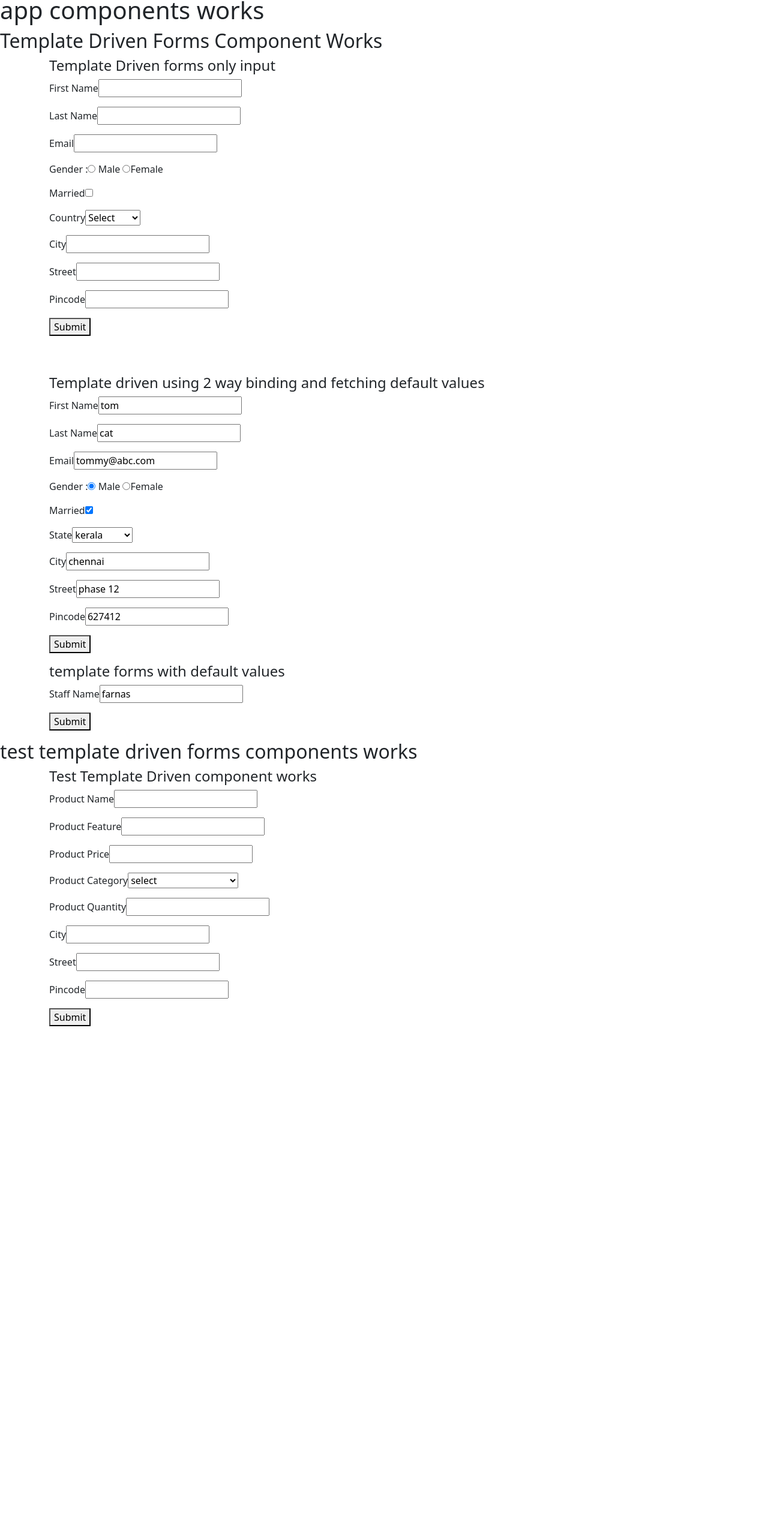
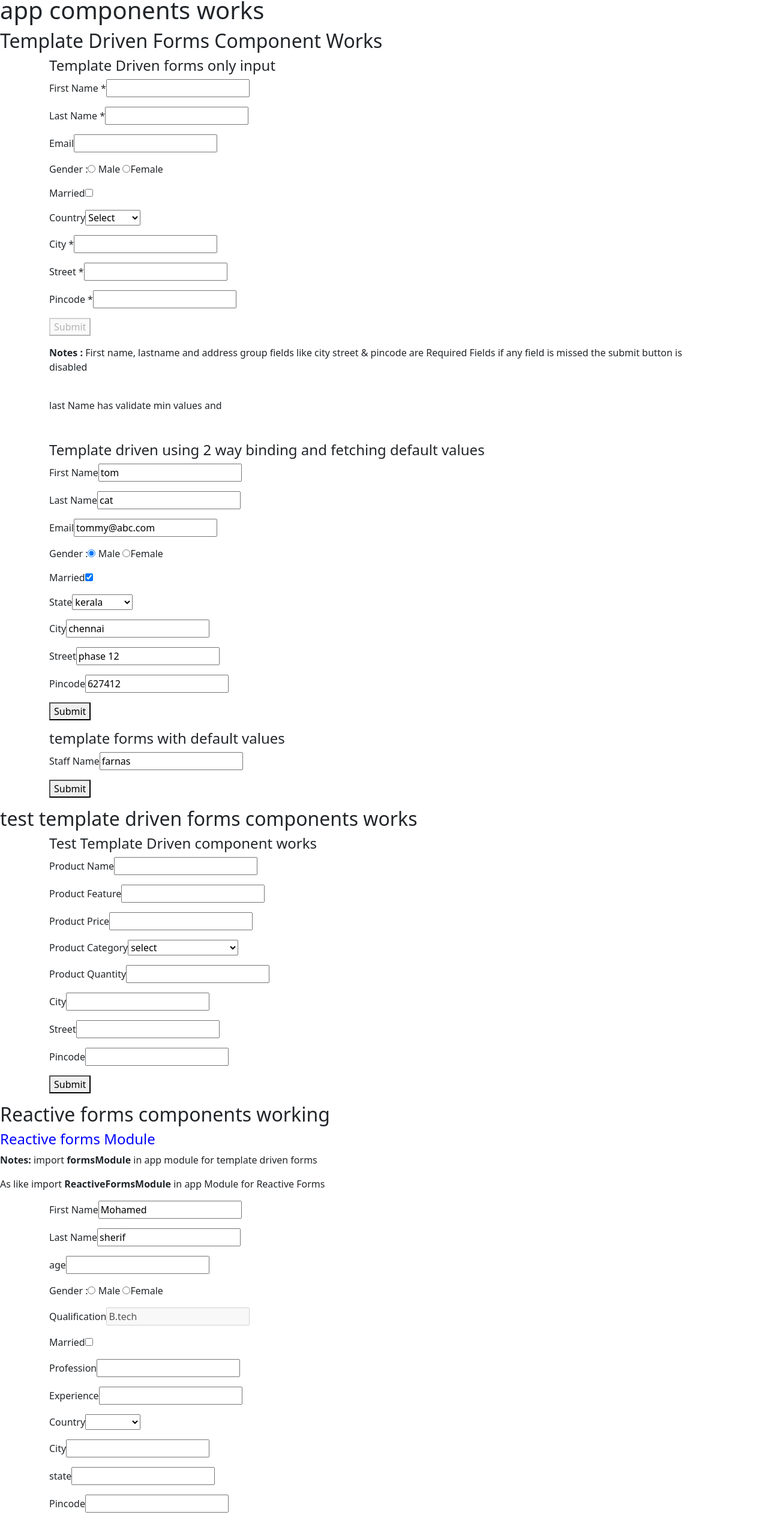
Before and after one commit to Mdksherif/angular-basics, an Angular app: page / in a window 1280 px wide. Shown: the part 7-2543 px from the top of the page at 60% size. Before the commit the page ends 1734 px from the top, so only its background shows below. Built offline with nearby package versions, Linux system fonts and the light colour scheme.

Commit message:
template form validation and reactive forms

```diff
--- a/src/app/app.component.html
+++ b/src/app/app.component.html
@@ -3,5 +3,7 @@
 <app-directives></app-directives>
 <app-form></app-form>
 <app-hooks></app-hooks> -->
+
 <app-template-driven-forms></app-template-driven-forms>
 <app-template-driven-forms-test></app-template-driven-forms-test>
+<app-reactive-forms></app-reactive-forms>
--- /dev/null
+++ b/src/app/reactive-forms/reactive-forms.component.css
@@ -0,0 +1,3 @@
+h4{
+    color: blue;
+}
--- /dev/null
+++ b/src/app/reactive-forms/reactive-forms.component.html
@@ -0,0 +1,75 @@
+<h2>Reactive forms components working </h2>
+<h4>Reactive forms Module </h4>
+<p><b>Notes: </b> import <b>formsModule</b> in app module for template driven forms</p>
+<p>As like import <b>ReactiveFormsModule</b> in app Module for Reactive Forms</p>
+
+<div class="container">
+    <form [formGroup]="contactForm" (submit)="onSubmit()">
+        <p>
+            <label for="firstname">First Name</label>
+            <input type="text" id="firstname" name="firstname" formControlName="firstName">
+            <!-- formControlName='firstName' is match with typescript form name  -->
+        </p>
+        <p>
+            <label for="lastname">Last Name</label>
+            <input type="text" id="lastname" name="lastname"  formControlName="lastName">
+        </p>
+        <p>
+            <label for="age">age</label>
+            <input type="text" id="age" name="age" formControlName="age" required>
+        </p>
+        <p>
+            <label for="gender">Gender : </label>
+            <input type="radio" id="gendermale" name="gender" value="male"   formControlName="gender"/> Male
+            <input type="radio" id="genderfemale" name="gender" value="female"  formControlName="gender"/>Female
+          </p>
+        <p>
+            <label for="qualification">Qualification</label>
+            <input type="text" id="qualification" name="qualification"  formControlName="qualification">
+        </p>
+        <p>
+            <label for="isMarried">Married</label>
+            <input type="checkbox" id="isMarried" name="isMarried"  formControlName="isMarried">
+        </p>
+        <p>
+            <label for="profession">Profession</label>
+            <input type="text" id="profession" name="profession"  formControlName="profession">
+        </p>
+        <p>
+            <label for="experience">Experience</label>
+            <input type="text" id="experience" name="experience"  formControlName="experience">
+        </p>
+        <p>
+            <label for="country"> Country</label>
+            <select name="country" id="country"  formControlName="country">
+                <option value="1">India</option>
+                <option value="2">USA</option>
+                <option value="3">UK</option>
+                <option value="4">UAE</option>
+                <option value="5">Australia</option>
+                <option value="6">China</option>
+                <option value="7">Denmark</option>
+            </select>
+        </p>
+
+        <div formGroupName="address">
+            <p>
+                <label for="city">City</label>
+                <input type="text" name="city" id="city" formControlName="city">
+            </p>
+            <p>
+                <label for="state">state</label>
+                <input type="text" name="street" id="state" formControlName="state">
+            </p>
+            <p>
+                <label for="pincode">Pincode</label>
+                <input type="text" name="pincode" id="pincode" formControlName="pincode">
+            </p>
+
+        </div>
+
+        <p>
+            <button type="submit">Submit</button>
+        </p>
+    </form>
+</div>
--- /dev/null
+++ b/src/app/reactive-forms/reactive-forms.component.ts
@@ -0,0 +1,40 @@
+import { Component, OnInit } from '@angular/core';
+import { FormControl, FormGroup } from '@angular/forms';
+
+@Component({
+  selector: 'app-reactive-forms',
+  templateUrl: './reactive-forms.component.html',
+  styleUrls: ['./reactive-forms.component.css']
+})
+export class ReactiveFormsComponent implements OnInit {
+
+  contactForm = new FormGroup({
+    firstName: new FormControl('Mohamed'),
+    lastName: new FormControl('sherif'),
+    age: new FormControl(),
+    gender: new FormControl(),
+    qualification: new FormControl({
+      value:'B.tech',
+      disabled:true
+    }),
+    isMarried: new FormControl(),
+    profession: new FormControl(),
+    experience: new FormControl(),
+    country: new FormControl(),
+    address: new FormGroup({
+      city: new FormControl(),
+      state: new FormControl(),
+      pincode: new FormControl(),
+    }),
+  })
+  constructor() { }
+
+  ngOnInit(): void {
+  }
+  onSubmit(){
+    console.log("Reactive Forms => ", this.contactForm.value)
+  }
+
+
+
+}
--- a/src/app/template-driven-forms/template-driven-forms.component.html
+++ b/src/app/template-driven-forms/template-driven-forms.component.html
@@ -4,26 +4,44 @@
   <h4>Template Driven forms only input</h4>
   <form #contactForm="ngForm" (submit)="onSubmit(contactForm)">
     <p>
-      <label for="firstname">First Name</label>
-      <input type="text" id="firstname" name="firstname" ngModel/>
+      <label for="firstname">First Name *</label>
+      <input type="text" id="firstname" name="firstname" ngModel required #firstnameInput="ngModel"/>
+      <span class="text-danger" *ngIf="!firstnameInput.valid && (firstnameInput.dirty || firstnameInput.touched)"> Enter Your First Name</span>
     </p>
+
     <p>
-      <label for="lastname">Last Name</label>
-      <input type="text" id="lastname" name="lastname" ngModel/>
+      <label for="lastname">Last Name *</label>
+      <input type="text" id="lastname" name="lastname" ngModel #lastNameInput="ngModel" required minlength="5" />
+      <span class="text-danger" *ngIf="lastNameInput.hasError('required') && (lastNameInput.dirty || lastNameInput.touched)">
+        Last Name is required
+      </span>
+      <span class="text-danger" *ngIf="lastNameInput.hasError('minlength') && (lastNameInput.dirty || lastNameInput.touched)">
+        Last Name must be at least 5 characters
+      </span>
     </p>
+
     <p>
       <label for="email">Email</label>
-      <input type="mail" id="email" name="email" ngModel/>
+      <input type="email" id="email" name="email" ngModel #emailInput="ngModel" pattern="[a-zA-Z0-9._%+-]+@[a-zA-Z0-9.-]+\.[a-zA-Z]{2,}">
+      <span class="text-danger" *ngIf="emailInput.hasError('pattern') && (emailInput.dirty)">
+        Enter a valid email address
+      </span>
     </p>
+
+
+
+
     <p>
       <label for="gender">Gender : </label>
       <input type="radio" id="gendermale" name="gender" value="male" ngModel /> Male
       <input type="radio" id="genderfemale" name="gender" value="female" ngModel />Female
     </p>
+
     <p>
       <label for="isMarried">Married</label>
       <input type="checkbox" name="isMarried" id="isMarried" ngModel>
     </p>
+
     <p>
       <label for="country">Country</label>
       <select name="country" id="country" ngModel>
@@ -31,26 +49,37 @@
         <option [ngValue]="country.id" *ngFor="let country of countryList">{{country.name}}</option>
       </select>
     </p>
+
     <div ngModelGroup="address">
       <p>
-            <label for="city">City</label>
-            <input type="text" name="city" id="city" ngModel>
+        <label for="city">City *</label>
+        <input type="text" name="city" id="city" ngModel required>
       </p>
       <p>
-            <label for="street">Street</label>
-            <input type="text" name="street" id="street" ngModel>
+        <label for="street">Street *</label>
+        <input type="text" name="street" id="street" ngModel required>
       </p>
       <p>
-            <label for="pincode">Pincode</label>
-            <input type="text" name="pincode" id="pincode" ngModel>
+        <label for="pincode">Pincode *</label>
+        <input type="text" name="pincode" id="pincode" ngModel required pattern="[0-9]{6}" #pincodeInput="ngModel">
+        <span class="text-danger" *ngIf="pincodeInput.hasError('required') && (pincodeInput.dirty || pincodeInput.touched)">
+          Pincode is required
+        </span>
+        <span class="text-danger" *ngIf="pincodeInput.hasError('pattern') && (pincodeInput.dirty || pincodeInput.touched)">
+          Pincode must be a 6-digit number
+        </span>
       </p>
 
+
     </div>
+
     <p>
-        <button type="submit">Submit</button>
+      <button type="submit" [disabled]="!contactForm.form.valid">Submit</button>
     </p>
-
   </form>
+  <p><b>Notes : </b> First name, lastname and address group fields like city street & pincode are Required Fields
+    if any field is missed the submit button is disabled</p><br>
+    last Name has validate min values and
 </div>
 
 <br><br>
@@ -86,7 +115,7 @@
               <option [ngValue]="state.id" *ngFor="let state of stateList">{{state.statename}}</option>
           </select>
       </p>
-      <div ngModelGroup="addressDetailss">
+      <div ngModelGroup="addressDetails">
           <p>
               <label for="city">City</label>
               <input type="text" name="city" id="city" [(ngModel)]="addressdetail.addressDetails.city">
@@ -99,15 +128,12 @@
               <label for="pincode">Pincode</label>
               <input type="text" name="pincode" id="pincode" [(ngModel)]="addressdetail.addressDetails.pincode">
           </p>
-
       </div>
       <p>
           <button type="submit">Submit</button>
       </p>
-
     </form>
 </div>
-
   <!-- exp 1 -->
   <div class="container">
     <h4>template forms with default values </h4>
```
Also changed, not shown: src/app/app.module.ts (+7 -4 lines), src/app/template-driven-forms/template-driven-forms.component.ts (+7 -1 lines), src/app/formlist/list.component.css (added), src/app/formlist/list.component.html (renamed from src/app/list/list.component.html), src/app/formlist/list.component.ts (renamed from src/app/list/list.component.ts), 2 other files (tests, documents, lock files or other folders). Lines whose indentation alone changed are shown as unchanged.
